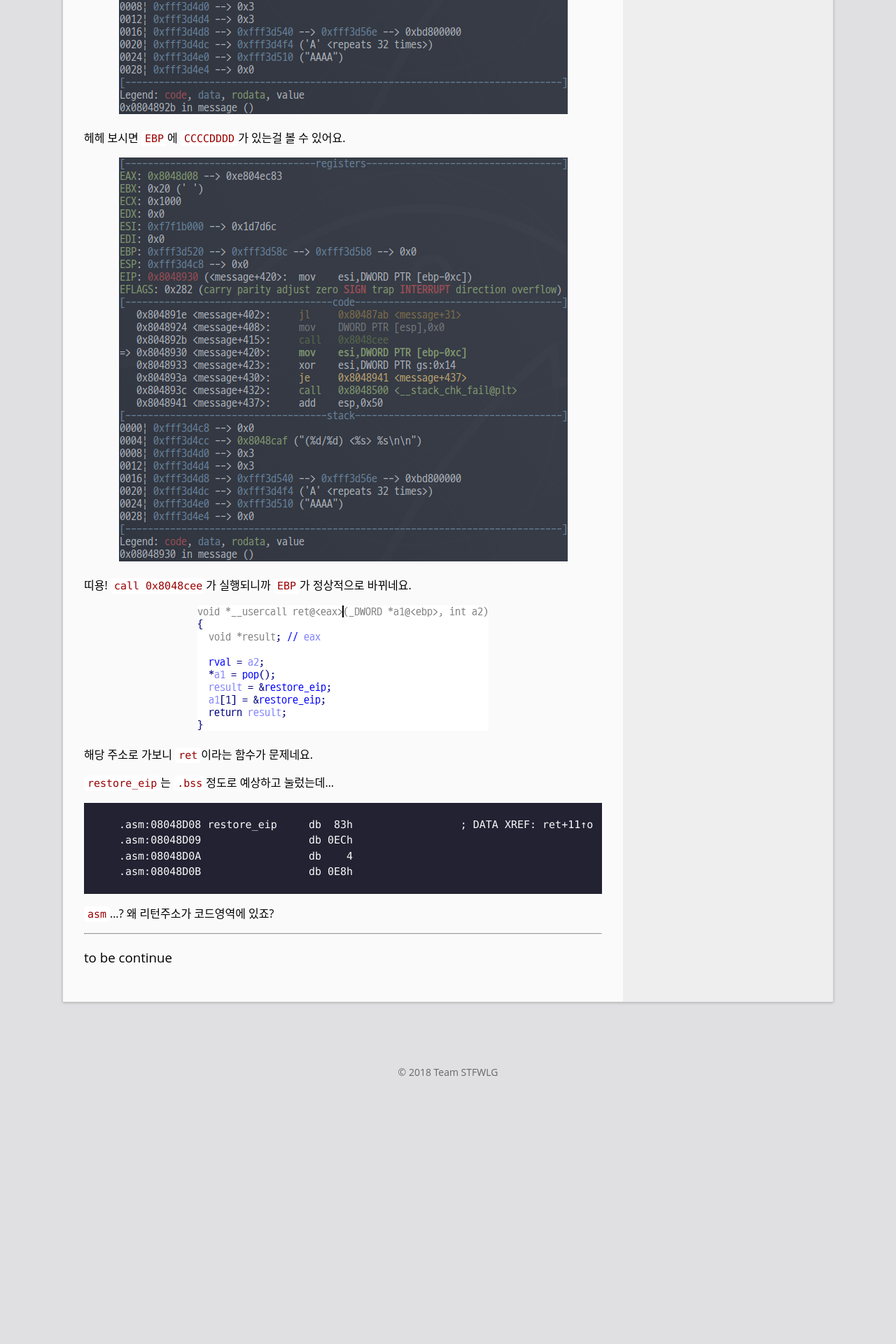
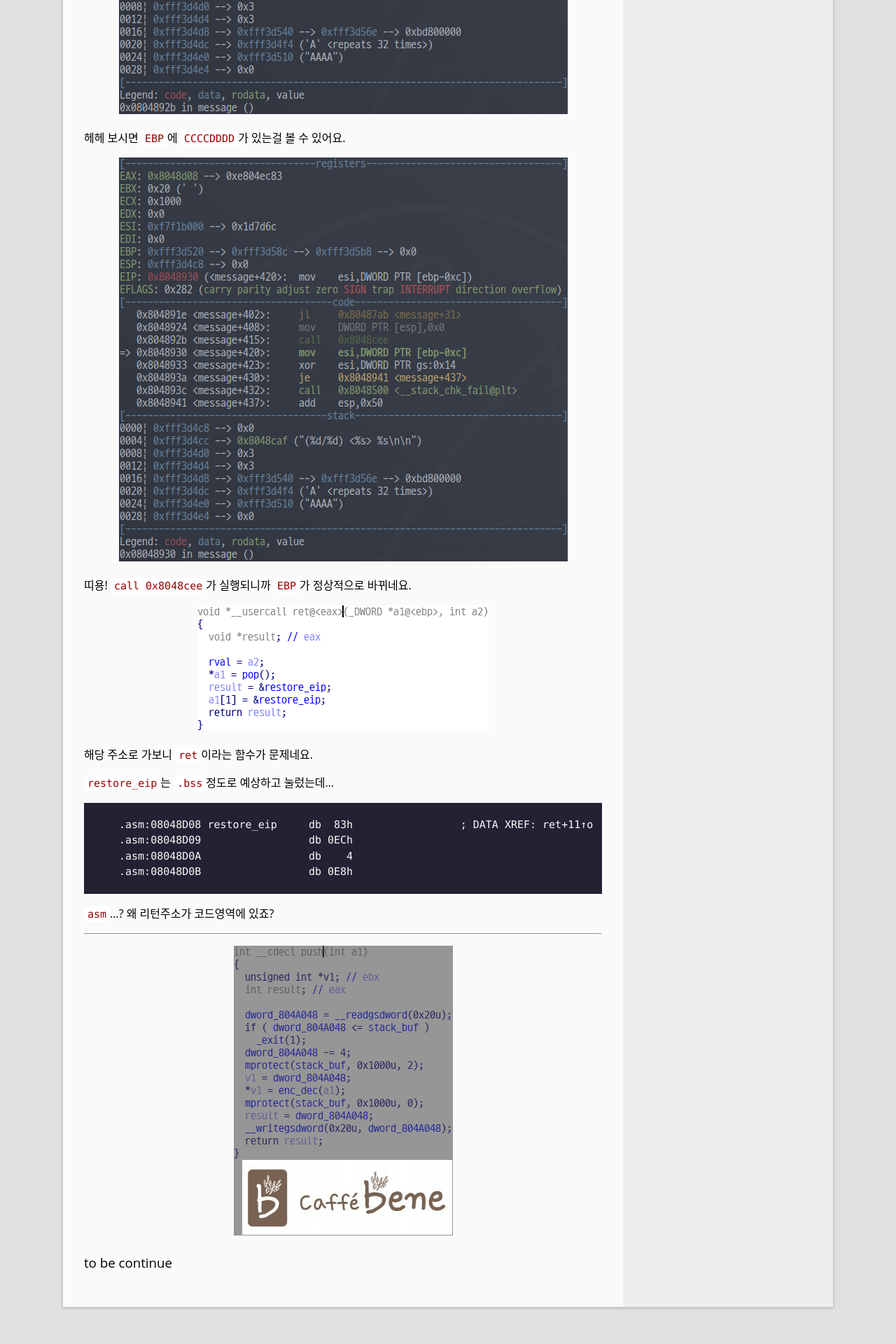
Before and after one commit to UnKN0wnName/stfwlg.github.io, a Jekyll site: the page built from _posts/2018-06-20-[2016 mma]_shadow_풀이_[1].md, in a window 1280 px wide. Shown: the part 4480-6400 px from the top of the page at 70% size. Built offline with Jekyll 4.4.1, drawn with Linux system fonts in a browser that asks for light colours; before the commit the page ends 6082 px from its top, so only the background shows below that.

Commit message:
2016_mma shadow

```diff
--- a/_posts/2018-06-20-[2016 mma]_shadow_풀이_[1].md
+++ b/_posts/2018-06-20-[2016 mma]_shadow_풀이_[1].md
@@ -145,4 +145,9 @@ print "[*] canary : " + hex(canary)
 `asm`...? 왜 리턴주소가 코드영역에 있죠?
 
 - - -
+
+{: refdef: style="text-align: center;"}
+![to be continue](/img/2016_mma/shadow/12.png)
+{: refdef}
+
 ### to be continue
```
